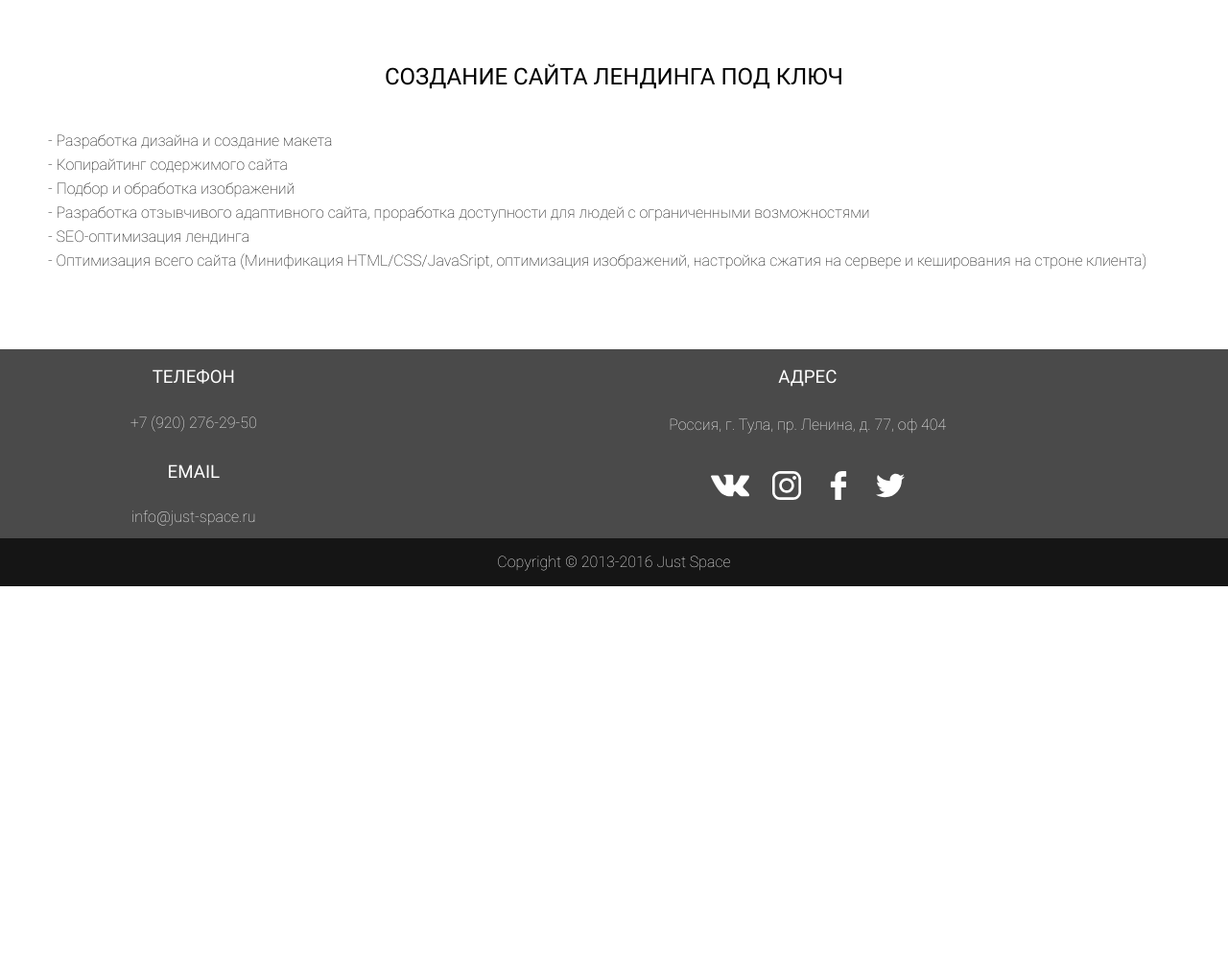
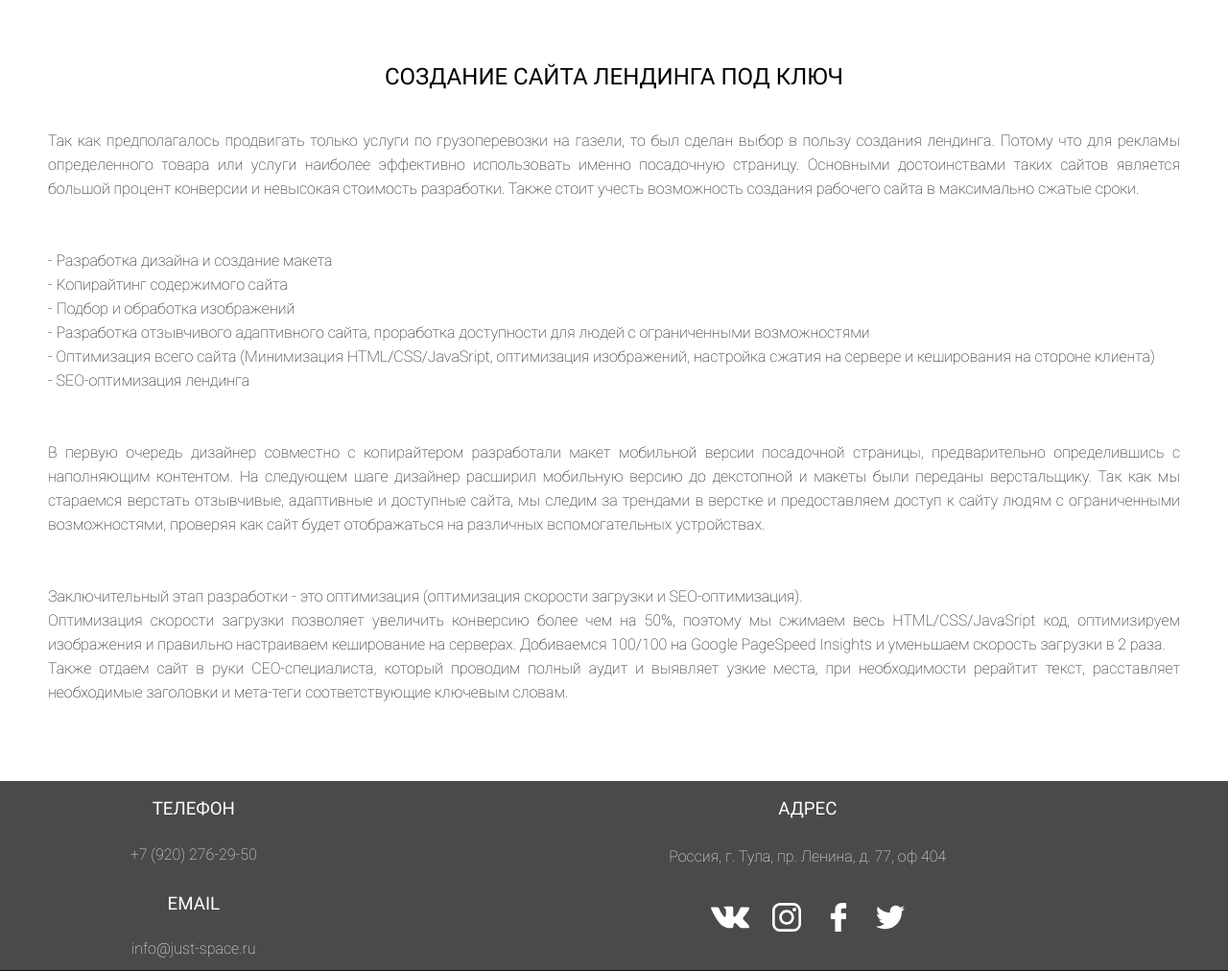
Before and after one commit to JustSpace/just-space.ru, a PHP site: page /portfolio/gazeltraffic.php in a window 1280 px wide. Shown: the part 537-1549 px from the top of the page at 96% size. Before the commit the page ends 1148 px from the top, so only its background shows below. Run offline with PHP 8.4, Linux system fonts and the light colour scheme.

Commit message:
Write text for Gazel-Traffic

```diff
--- a/portfolio/gazeltraffic.php
+++ b/portfolio/gazeltraffic.php
@@ -23,6 +23,9 @@
         Создание сайта лендинга под ключ
       </h1>
       <section class="about__text">
+        Так как предполагалось продвигать только услуги по грузоперевозки на газели, то был сделан выбор в пользу создания лендинга. Потому что для рекламы определенного товара или услуги наиболее эффективно использовать именно посадочную страницу. Основными достоинствами таких сайтов является большой процент конверсии и невысокая стоимость разработки. Также стоит учесть возможность создания рабочего сайта в максимально сжатые сроки.
+      </section>
+      <section class="about__text">
         <ul>
           <li>
             - Разработка дизайна и создание макета
@@ -37,12 +40,22 @@
             - Разработка отзывчивого адаптивного сайта, проработка доступности для людей с ограниченными возможностями
           </li>
           <li>
+            - Оптимизация всего сайта (Минимизация HTML/CSS/JavaSript, оптимизация изображений, настройка сжатия на сервере и кеширования на стороне клиента)
+          </li>
+          <li>
             - SEO-оптимизация лендинга
           </li>
-          <li>
-            - Оптимизация всего сайта (Минификация HTML/CSS/JavaSript, оптимизация изображений, настройка сжатия на сервере и кеширования на строне клиента)
-          </li>
         </ul>
+      </section>
+      <section class="about__text">
+        В первую очередь дизайнер совместно с копирайтером разработали макет мобильной версии посадочной страницы, предварительно определившись с наполняющим контентом. На следующем шаге дизайнер расширил мобильную версию до декстопной и макеты были переданы верстальщику. Так как мы стараемся верстать отзывчивые, адаптивные и доступные сайта, мы следим за трендами в верстке и предоставляем доступ к сайту людям с ограниченными возможностями, проверяя как сайт будет отображаться на различных вспомогательных устройствах.
+      </section>
+      <section class="about__text">
+        Заключительный этап разработки - это оптимизация (оптимизация скорости загрузки и SEO-оптимизация).
+        <br>
+        Оптимизация скорости загрузки позволяет увеличить конверсию более чем на 50%, поэтому мы сжимаем весь HTML/CSS/JavaSript код, оптимизируем изображения и правильно настраиваем кеширование на серверах. Добиваемся 100/100 на Google PageSpeed Insights и уменьшаем скорость загрузки в 2 раза.
+        <br>
+        Также отдаем сайт в руки СЕО-специалиста, который проводим полный аудит и выявляет узкие места, при необходимости рерайтит текст, расставляет необходимые заголовки и мета-теги соответствующие ключевым словам.
       </section>
     </article>
   </main>
```
